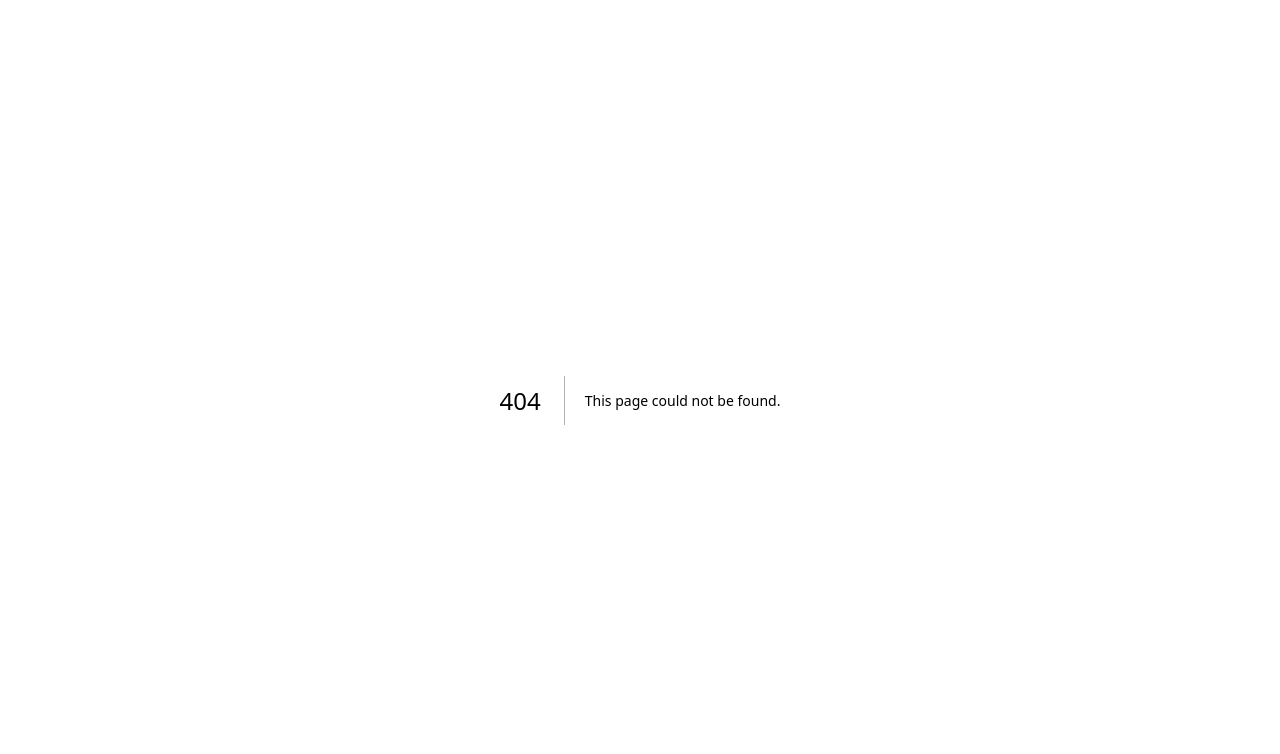
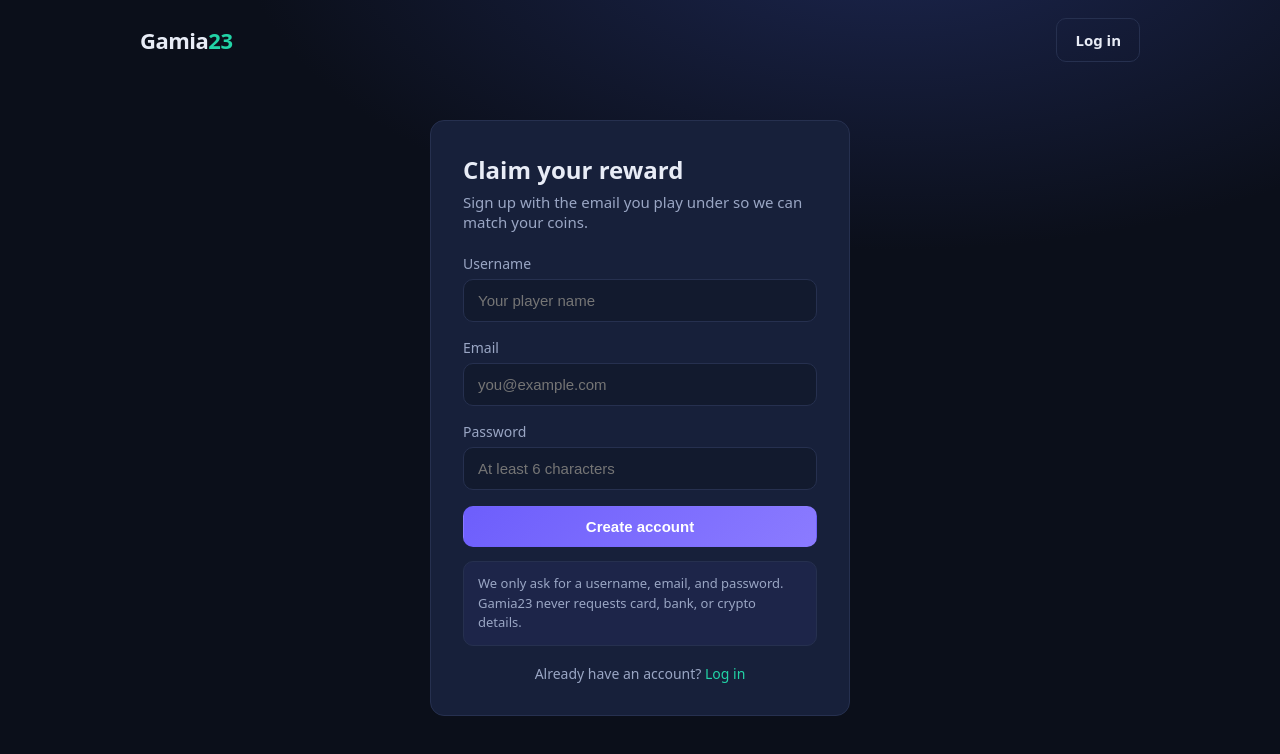
Before and after one commit to PRONO2828/gamia23, a Next.js app: page /signup in a window 1280 px wide. Before the commit this address had no page. Shown: the top 754 px of the page. Built offline with nearby package versions, Linux system fonts and the light colour scheme.

Commit message:
add app/signup/page.js

```diff
--- /dev/null
+++ b/app/signup/page.js
@@ -0,0 +1,82 @@
+"use client";
+
+import { useState } from "react";
+import { useRouter } from "next/navigation";
+import Link from "next/link";
+
+export default function SignupPage() {
+  const router = useRouter();
+  const [form, setForm] = useState({ username: "", email: "", password: "" });
+  const [msg, setMsg] = useState("");
+  const [loading, setLoading] = useState(false);
+
+  const update = (k) => (e) => setForm({ ...form, [k]: e.target.value });
+
+  async function onSubmit(e) {
+    e.preventDefault();
+    setMsg("");
+    setLoading(true);
+    try {
+      const res = await fetch("/api/auth/signup", {
+        method: "POST",
+        headers: { "Content-Type": "application/json" },
+        body: JSON.stringify(form),
+      });
+      const data = await res.json();
+      if (!res.ok) {
+        setMsg(data.error || "Signup failed.");
+        setLoading(false);
+        return;
+      }
+      router.push("/dashboard");
+    } catch {
+      setMsg("Network error. Please try again.");
+      setLoading(false);
+    }
+  }
+
+  return (
+    <div className="container">
+      <header className="topbar">
+        <Link href="/" className="logo" style={{ textDecoration: "none" }}>
+          Gamia<span>23</span>
+        </Link>
+        <nav className="nav-actions">
+          <Link href="/login" className="btn btn-ghost">Log in</Link>
+        </nav>
+      </header>
+
+      <div className="auth-wrap">
+        <div className="auth-card">
+          <h2>Claim your reward</h2>
+          <p className="sub">Sign up with the email you play under so we can match your coins.</p>
+          <form onSubmit={onSubmit}>
+            <div className="field">
+              <label>Username</label>
+              <input value={form.username} onChange={update("username")} placeholder="Your player name" required />
+            </div>
+            <div className="field">
+              <label>Email</label>
+              <input type="email" value={form.email} onChange={update("email")} placeholder="you@example.com" required />
+            </div>
+            <div className="field">
+              <label>Password</label>
+              <input type="password" value={form.password} onChange={update("password")} placeholder="At least 6 characters" required />
+            </div>
+            {msg && <div className="form-msg error">{msg}</div>}
+            <button className="btn btn-primary btn-block" disabled={loading}>
+              {loading ? "Creating account…" : "Create account"}
+            </button>
+          </form>
+          <div className="notice">
+            We only ask for a username, email, and password. Gamia23 never
+            requests card, bank, or crypto details.
+          </div>
+          <div className="auth-foot">
+            Already have an account? <Link href="/login">Log in</Link>
+          </div>
+        </div>
+      </div>
+    </div>
+  );
+}
```
